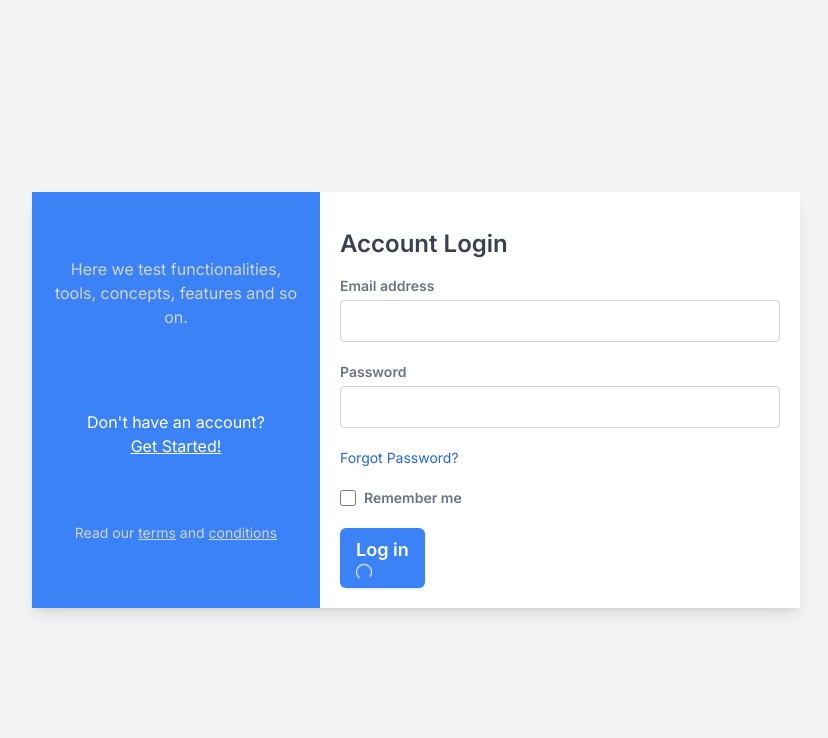
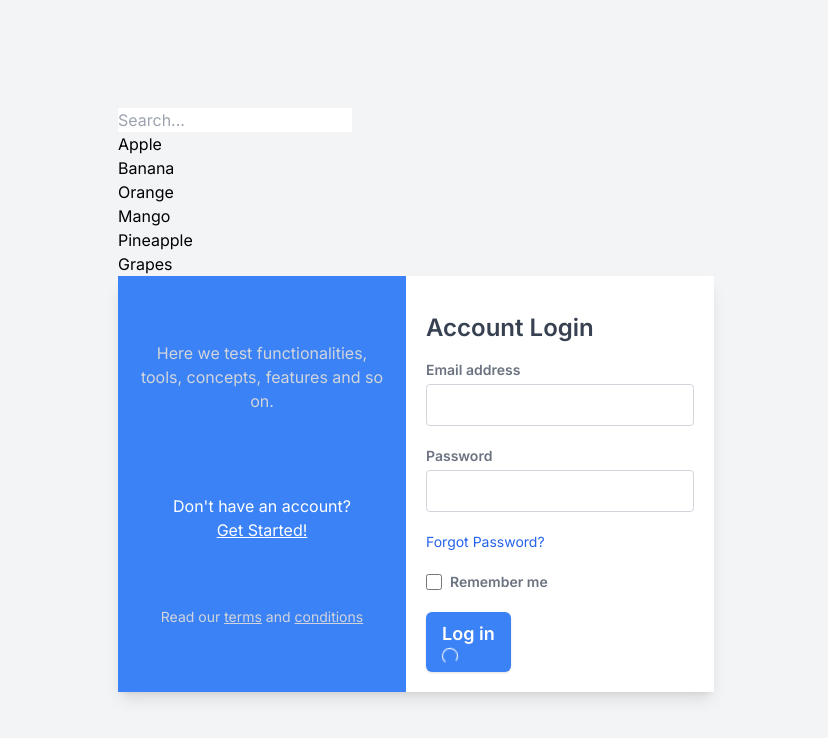
Before and after one commit to toschivictor/nextjs-poc, a Next.js app: page / in a window 1280 px wide. Shown: the top 738 px of the page, without its empty margins (224-1052 px from the left). Built offline with nearby package versions, Linux system fonts and the light colour scheme.

Commit message:
Practise useMemo

```diff
--- a/src/app/page.tsx
+++ b/src/app/page.tsx
@@ -1,6 +1,12 @@
 import Image from 'next/image';
 import { UserAuthentication } from '@/components/user-authentication/user-authentication';
+import { Search } from '@/components/search/search';
 
 export default function Home() {
-	return <UserAuthentication />;
+	return (
+		<div>
+			<Search />
+			<UserAuthentication />
+		</div>
+	);
 }
--- /dev/null
+++ b/src/components/search/search.tsx
@@ -0,0 +1,39 @@
+'use client';
+
+import React, { useState, useMemo } from 'react';
+
+export function Search() {
+	const [searchTerm, setSearchTerm] = useState('');
+	const [items] = useState([
+		'Apple',
+		'Banana',
+		'Orange',
+		'Mango',
+		'Pineapple',
+		'Grapes',
+	]);
+
+	// Memoize the filtered list
+	const filteredItems = useMemo(() => {
+		console.log('Filtering items...');
+		return items.filter((item) =>
+			item.toLowerCase().includes(searchTerm.toLowerCase())
+		);
+	}, [items, searchTerm]); // Dependencies: recalculate only if items or searchTerm change
+
+	return (
+		<div>
+			<input
+				type="text"
+				placeholder="Search..."
+				value={searchTerm}
+				onChange={(e) => setSearchTerm(e.target.value)}
+			/>
+			<ul>
+				{filteredItems.map((item, index) => (
+					<li key={index}>{item}</li>
+				))}
+			</ul>
+		</div>
+	);
+}
```
